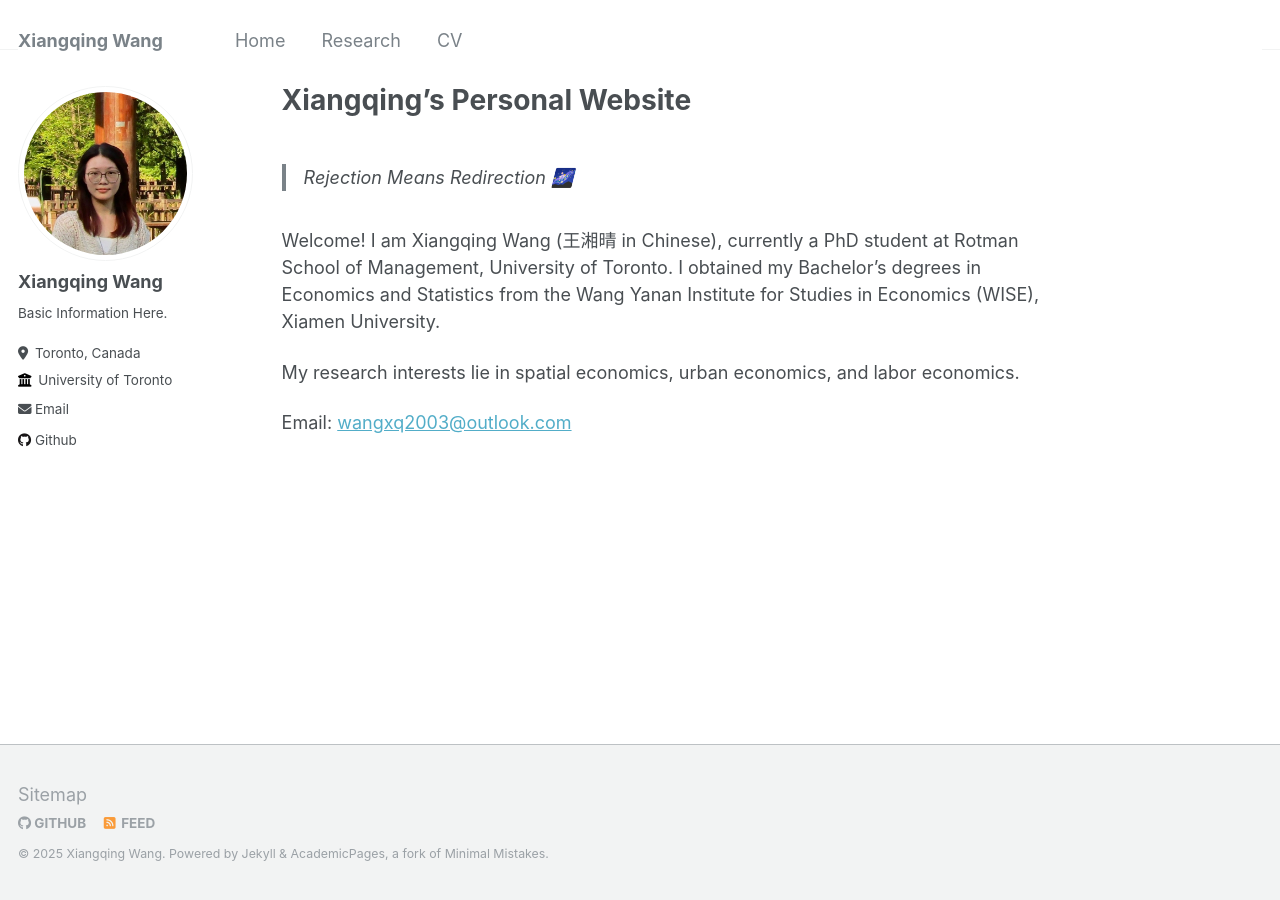
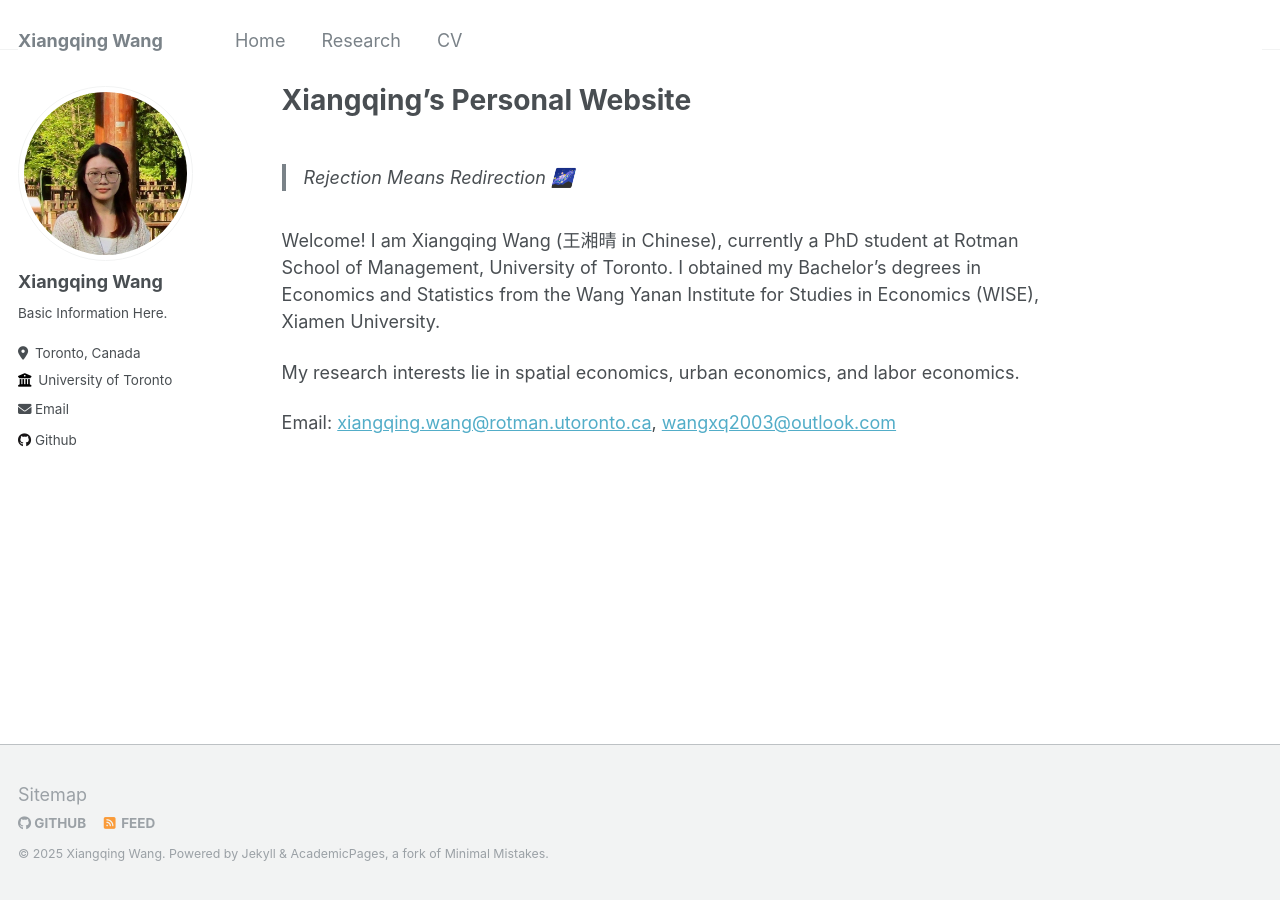
Before and after one commit to leahxqing/leahxqing.github.io, a Jekyll site: the page built from _pages/about.md, in a window 1280 px wide. Built offline with Jekyll 4.4.1, drawn with Linux system fonts in a browser that asks for light colours.

Commit message:
Update about.md
Signed-off-by: Xiangqing Wang <wangxq2003@gmail.com>

```diff
--- a/_pages/about.md
+++ b/_pages/about.md
@@ -13,4 +13,4 @@
 
 My research interests lie in spatial economics, urban economics, and labor economics.
 
-Email: [wangxq2003@outlook.com](mailto:wangxq2003@outlook.com)
+Email: [xiangqing.wang@rotman.utoronto.ca](mailto:xiangqing.wang@rotman.utoronto.ca), [wangxq2003@outlook.com](mailto:wangxq2003@outlook.com)
```
